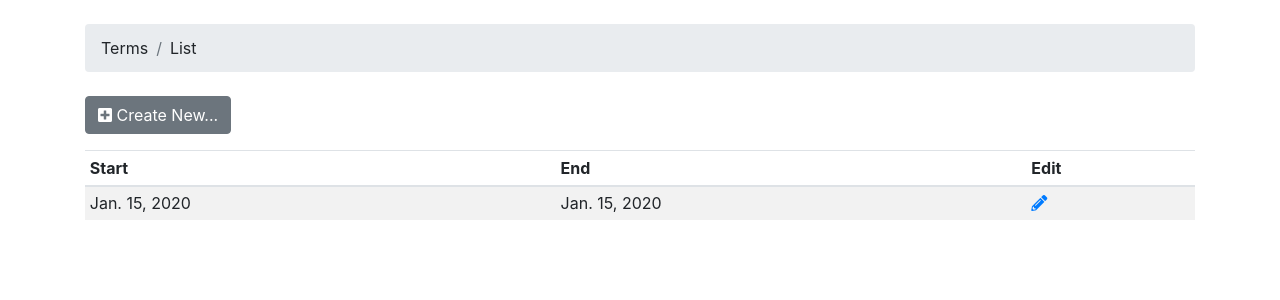
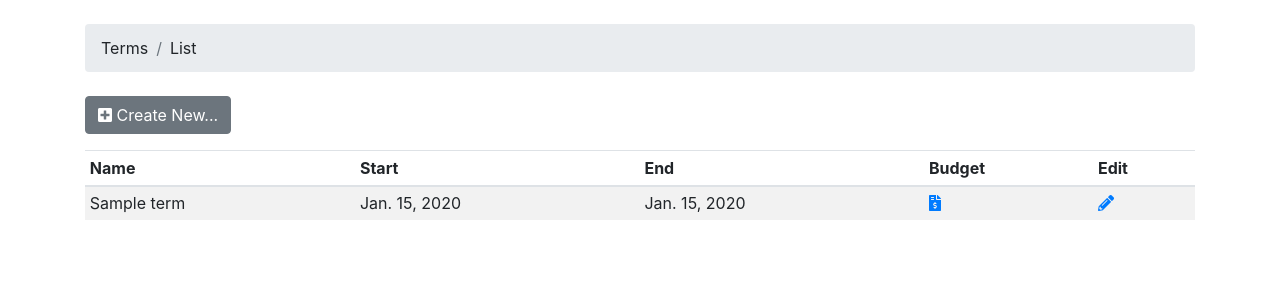
Before and after one commit to Frisesomorum/epobs, a Django app: page /finance/terms/ in a window 1280 px wide. Shown: the part 56-356 px from the top of the page. Run offline with Django 3.2, Linux system fonts and the light colour scheme; tables that the repository leaves empty hold one stand-in row (values such as "Sample post"); parts of the project's set-up code (start-up, migrations or seed data) failed here and were passed over; some libraries are stand-ins or nearby versions; some web fonts are replaced.

Commit message:
Changed model, started Budget view

```diff
--- a/epobs-django/epobs/models.py
+++ b/epobs-django/epobs/models.py
@@ -13,7 +13,7 @@ class School(models.Model):
     # TODO: define static set/get methods
 
 class Descriptor(models.Model):
-    name = models.CharField(max_length=255)
+    name = models.CharField(max_length=255, unique=True)
     abbreviation = models.CharField(max_length=15)
     description = models.TextField(max_length=4000, blank=True)
     class Meta:
@@ -31,3 +31,4 @@ class Person(models.Model):
 
     class Meta:
         abstract = True
+        unique_together = (("first_name", "last_name", "date_of_birth"),)
--- a/epobs-django/epobs/urls.py
+++ b/epobs-django/epobs/urls.py
@@ -30,6 +30,7 @@ urlpatterns = [
     re_path(r'finance/terms/create/$', termViews.create.as_view(), name='create_term'),
     re_path(r'finance/terms/edit/(?P<pk>\d+)/$', termViews.edit.as_view(), name='edit_term'),
     re_path(r'finance/terms/$', termViews.list.as_view(), name='list_term'),
+    re_path(r'finance/budgets/(?P<term_pk>\d+)/$', termViews.editBudget.as_view(), name='edit_budget'),
 
     re_path(r'finance/revenues/add/$', revenueViews.add.as_view(), name='add_revenues'),
     re_path(r'finance/revenues/edit/(?P<pk>\d+)/$', revenueViews.edit.as_view(), name='edit_revenue'),
--- a/epobs-django/finance/models.py
+++ b/epobs-django/finance/models.py
@@ -7,8 +7,14 @@ import personnel.models as personnelModels
 # TODO: update the UML document to reflect changes done during development
 
 class Term(models.Model):
+    name = models.CharField(max_length=255, blank=True)
     start = models.DateField()
     end = models.DateField()
+
+    def __str__(self):
+        if len(self.name) > 0:
+            return self.name
+        return self.start + " - " + self.end
 
     def revenueBudgets(self):
         return Nothing
@@ -49,21 +55,20 @@ class ExpenseLedgerAccount(LedgerAccount):
 class RevenueLedgerAccount(LedgerAccount):
     category = models.ForeignKey(RevenueCategory, on_delete=models.CASCADE, related_name='ledger_accounts')
 
-class BudgetItem(sharedModels.Descriptor):
+class BudgetItem(models.Model):
     amount = models.DecimalField(max_digits=15, decimal_places=2, default=0)
     term = models.ForeignKey(Term, on_delete=models.CASCADE, related_name='%(app_label)s_%(class)s_budget')
+    def __str__(self):
+        str(self.term) + " - " + str(self.ledger_account)
     class Meta:
         abstract = True
+        unique_together = (("term", "ledger_account"),)
 
 class ExpenseBudgetItem(BudgetItem):
     ledger_account = models.ForeignKey(ExpenseLedgerAccount, on_delete=models.CASCADE, related_name='budget')
-    class Meta:
-        unique_together = (("term", "ledger_account"),)
 
 class RevenueBudgetItem(BudgetItem):
     ledger_account = models.ForeignKey(RevenueLedgerAccount, on_delete=models.CASCADE, related_name='budget')
-    class Meta:
-        unique_together = (("term", "ledger_account"),)
 
 class Transaction(models.Model):
     created = models.DateTimeField(auto_now_add=True)
@@ -119,12 +124,9 @@ class StudentAccount(models.Model):
     @property
     def balanceDue(self):
         sum = 0
-        for transaction in self.transactions.all():
+        for transaction in self.transactions.filter(paid=False):
             sum += transaction.balanceDue
         return sum
-        # collection of RevenueTransaction
-        # self.transactions  loop
-        # sum the due_payment
     def nextPayment(self):
         return str(self.student) + "_nextPay"
 
--- a/epobs-django/finance/views/terms.py
+++ b/epobs-django/finance/views/terms.py
@@ -1,8 +1,9 @@
-from django.shortcuts import render
+from django import forms
+from django.shortcuts import render, redirect
 from django.views.generic.list import ListView
-from django.views.generic.edit import CreateView, UpdateView
+from django.views.generic.edit import CreateView, UpdateView, FormView
 from epobs.views import DeletionFormMixin
-from ..models import Term
+from ..models import Term, ExpenseBudgetItem, RevenueBudgetItem, ExpenseLedgerAccount, RevenueLedgerAccount
 
 class list(ListView):
     model = Term
@@ -19,3 +20,47 @@ class edit(DeletionFormMixin, UpdateView):
     fields = '__all__'
     template_name = 'finance/terms/edit.html'
     success_url = 'finance/terms/'
+
+class budgetForm(forms.Form):
+    pass
+
+class editBudget(FormView):
+    form_class = budgetForm
+    template_name = 'finance/terms/budget.html'
+    success_url = 'finance/terms/'
+
+    def get_context_data(self, **kwargs):
+        context = super().get_context_data(**kwargs)
+        term_pk = self.kwargs['term_pk']
+        term = Term.objects.get(pk=term_pk)
+        context['term'] = term
+
+        # We need one budget item for each ledger account.
+        # They're not automatically generated, so check if they exist and create them if they don't.
+        expense_budget_items = ExpenseBudgetItem.objects.filter(term=term)
+        existing_ledger_accounts = []
+        for item in expense_budget_items:
+            existing_ledger_accounts.append(item.ledger_account)
+        for ledger in ExpenseLedgerAccount.objects.all():
+            if ledger not in existing_ledger_accounts:
+                new_budget_item = ExpenseBudgetItem(term=term, ledger_account=ledger)
+                new_budget_item.save()
+        context['expense_budget_items'] = ExpenseBudgetItem.objects.filter(term=term)
+
+        revenue_budget_items = RevenueBudgetItem.objects.filter(term=term)
+        existing_ledger_accounts = []
+        for item in revenue_budget_items:
+            existing_ledger_accounts.append(item.ledger_account)
+        for ledger in RevenueLedgerAccount.objects.all():
+            if ledger not in existing_ledger_accounts:
+                new_budget_item = RevenueBudgetItem(term=term, ledger_account=ledger)
+                new_budget_item.save()
+        context['revenue_budget_items'] = RevenueBudgetItem.objects.filter(term=term)
+
+        return context
+
+    def post(self, request, **kwargs):
+        if 'cancel' in request.POST:
+            return redirect(self.get_success_url())
+        else:
+            return super().post(request, **kwargs)
--- a/epobs-django/personnel/models.py
+++ b/epobs-django/personnel/models.py
@@ -4,8 +4,6 @@ import epobs.models as sharedModels
 class Employee(sharedModels.Person):
     date_hired = models.DateField(blank=True)
     date_terminated = models.DateField(blank=True)
-    class Meta:
-        unique_together = (("first_name", "last_name", "date_of_birth"),)
 
 class Supplier(models.Model):
     name = models.CharField(max_length=255)
--- a/epobs-django/students/models.py
+++ b/epobs-django/students/models.py
@@ -2,5 +2,4 @@ from django.db import models
 import epobs.models as sharedModels
 
 class Student(sharedModels.Person):
-    class Meta:
-        unique_together = (("first_name", "last_name", "date_of_birth"),)
+    pass
--- a/epobs-django/templates/finance/terms/list.html
+++ b/epobs-django/templates/finance/terms/list.html
@@ -18,16 +18,20 @@
   <table class="table table-striped table-sm">
     <thead>
       <tr>
+        <th>Name</th>
         <th>Start</th>
         <th>End</th>
+        <th>Budget</th>
         <th>Edit</th>
       </tr>
     </thead>
     <tbody>
       {% for term in object_list %}
         <tr>
+          <td>{{ term.name }}</td>
           <td>{{ term.start }}</td>
           <td>{{ term.end }}</td>
+          <td><a href="{% url 'edit_budget' term.pk %}"><i class="fas fa-file-invoice-dollar"></i></a></td>
           <td><a href="{% url 'edit_term' term.pk %}"><i class="fas fa-pencil-alt"></i></a></td>
         </tr>
       {% endfor %}
--- a/epobs-django/test_data.json
+++ b/epobs-django/test_data.json
@@ -43,8 +43,9 @@
     "model": "finance.term",
     "pk": 1,
     "fields": {
+      "name": "Winter 2018",
       "start": "2018-01-01",
-      "end": "2018-02-01"
+      "end": "2018-02-28"
     }
   },
   {
@@ -166,6 +167,13 @@
     }
   },
   {
+    "model": "finance.StudentAccount",
+    "pk": 2,
+    "fields": {
+      "student_id": 2
+    }
+  },
+  {
     "model": "finance.RevenueTransaction",
     "pk" : 1,
     "fields": {
```
Also changed, not shown: epobs-django/templates/finance/terms/budget.html (added, +37 -0 lines), epobs-django/finance/migrations/0005_term_name.py (added), epobs-django/finance/migrations/0006_auto_20180809_2337.py (added), epobs-django/finance/migrations/0007_auto_20180809_2341.py (added).
